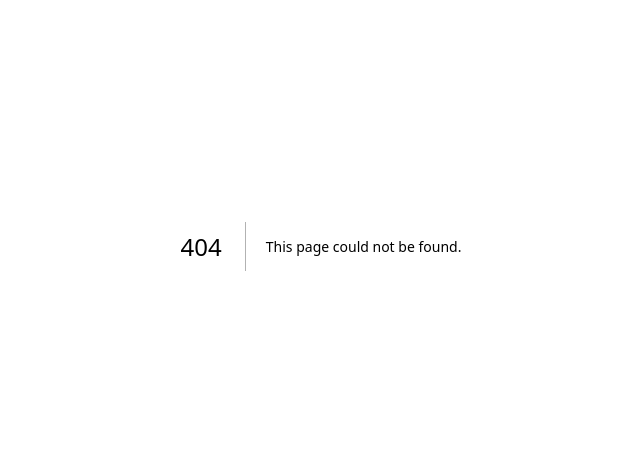
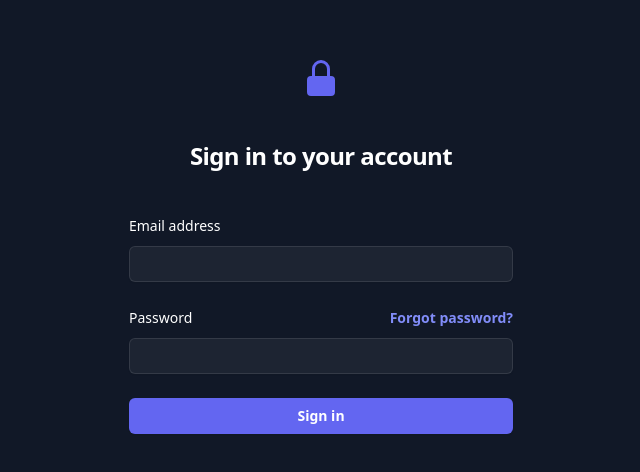
Before and after one commit to wpessers/chirosite-generator, a Next.js app: page /login in a window 1280 px wide. Before the commit this address had no page. Shown: the part 154-626 px from the top of the page, without its empty margins (319-959 px from the left). Built offline with nearby package versions, Linux system fonts and the light colour scheme.

Commit message:
Setup supabase middleware and auth

```diff
--- a/app/globals.css
+++ b/app/globals.css
@@ -2,26 +2,41 @@
 @tailwind components;
 @tailwind utilities;
 
-:root {
-  --foreground-rgb: 0, 0, 0;
-  --background-start-rgb: 214, 219, 220;
-  --background-end-rgb: 255, 255, 255;
-}
+@layer base {
+  :root {
+    --background: 200 20% 98%;
+    --btn-background: 200 10% 91%;
+    --btn-background-hover: 200 10% 89%;
+    --foreground: 200 50% 3%;
+  }
 
-@media (prefers-color-scheme: dark) {
-  :root {
-    --foreground-rgb: 255, 255, 255;
-    --background-start-rgb: 0, 0, 0;
-    --background-end-rgb: 0, 0, 0;
+  @media (prefers-color-scheme: dark) {
+    :root {
+      --background: 200 50% 3%;
+      --btn-background: 200 10% 9%;
+      --btn-background-hover: 200 10% 12%;
+      --foreground: 200 20% 96%;
+    }
   }
 }
 
-body {
-  color: rgb(var(--foreground-rgb));
-  background: linear-gradient(
-      to bottom,
-      transparent,
-      rgb(var(--background-end-rgb))
-    )
-    rgb(var(--background-start-rgb));
+@layer base {
+  * {
+    @apply border-foreground/20;
+  }
 }
+
+.animate-in {
+  animation: animateIn 0.3s ease 0.15s both;
+}
+
+@keyframes animateIn {
+  from {
+    opacity: 0;
+    transform: translateY(10px);
+  }
+  to {
+    opacity: 1;
+    transform: translateY(0);
+  }
+}
--- a/app/layout.tsx
+++ b/app/layout.tsx
@@ -1,10 +1,12 @@
 import type { Metadata } from 'next'
-import { Inter } from 'next/font/google'
 import './globals.css'
 
-const inter = Inter({ subsets: ['latin'] })
+const defaultUrl = process.env.VERCEL_URL
+  ? `https://${process.env.VERCEL_URL}`
+  : 'http://localhost:3000'
 
 export const metadata: Metadata = {
+  metadataBase: new URL(defaultUrl),
   title: 'Create Next App',
   description: 'Generated by create next app',
 }
@@ -15,8 +17,10 @@
   children: React.ReactNode
 }) {
   return (
-    <html lang="en">
-      <body className={inter.className}>{children}</body>
+    <html lang="en" className="h-full bg-gray-900">
+      <body className="h-full">
+        {children}
+      </body>
     </html>
   )
 }
--- /dev/null
+++ b/app/login/page.tsx
@@ -0,0 +1,115 @@
+import { cookies } from 'next/headers'
+import { createClient } from '@/utils/supabase/server'
+import { LockClosedIcon, XCircleIcon } from '@heroicons/react/20/solid'
+import { redirect } from 'next/navigation'
+
+export default function Login({
+  searchParams,
+}: {
+  searchParams: {
+    message: string,
+  }
+}) {
+  const signIn = async (formData: FormData) => {
+    'use server'
+
+    const cookieStore = cookies()
+    const supabase = createClient(cookieStore)
+
+    const email = formData.get('email') as string
+    const password = formData.get('password') as string
+
+    const { error } = await supabase.auth.signInWithPassword({
+      email,
+      password,
+    })
+
+    if (error) {
+      return redirect('/login?message=Could not authenticate user')
+    }
+
+    return redirect('/')
+  }
+
+  return (
+    <>
+      <div className="flex min-h-full flex-1 flex-col justify-center px-6 py-12 lg:px-8">
+        <div className="sm:mx-auto sm:w-full sm:max-w-sm">
+          <LockClosedIcon className="mx-auto h-10 w-10 text-indigo-500"/>
+          <h2 className="mt-10 text-center text-2xl font-bold leading-9 tracking-tight text-white">
+            Sign in to your account
+          </h2>
+        </div>
+
+        <div className="mt-10 sm:mx-auto sm:w-full sm:max-w-sm">
+          <form className="space-y-6" action={signIn} method="POST">
+            <div>
+              <label htmlFor="email" className="block text-sm font-medium leading-6 text-white">
+                Email address
+              </label>
+              <div className="mt-2">
+                <input
+                  id="email"
+                  name="email"
+                  type="email"
+                  autoComplete="email"
+                  required
+                  className="block w-full rounded-md border-0 bg-white/5 py-1.5 text-white shadow-sm ring-1 ring-inset ring-white/10 focus:ring-2 focus:ring-inset focus:ring-indigo-500 sm:text-sm sm:leading-6"
+                />
+              </div>
+            </div>
+
+            <div>
+              <div className="flex items-center justify-between">
+                <label htmlFor="password" className="block text-sm font-medium leading-6 text-white">
+                  Password
+                </label>
+                <div className="text-sm">
+                  <a href="#" className="font-semibold text-indigo-400 hover:text-indigo-300">
+                    Forgot password?
+                  </a>
+                </div>
+              </div>
+              <div className="mt-2">
+                <input
+                  id="password"
+                  name="password"
+                  type="password"
+                  autoComplete="current-password"
+                  required
+                  className="block w-full rounded-md border-0 bg-white/5 py-1.5 text-white shadow-sm ring-1 ring-inset ring-white/10 focus:ring-2 focus:ring-inset focus:ring-indigo-500 sm:text-sm sm:leading-6"
+                />
+              </div>
+            </div>
+
+            <div>
+              <button
+                type="submit"
+                className="flex w-full justify-center rounded-md bg-indigo-500 px-3 py-1.5 text-sm font-semibold leading-6 text-white shadow-sm hover:bg-indigo-400 focus-visible:outline focus-visible:outline-2 focus-visible:outline-offset-2 focus-visible:outline-indigo-500"
+              >
+                Sign in
+              </button>
+            </div>
+            {searchParams?.message && (
+              <div className="rounded-md bg-red-50 p-4">
+                <div className="flex">
+                  <div className="flex-shrink-0">
+                    <XCircleIcon className="h-5 w-5 text-red-400" aria-hidden="true" />
+                  </div>
+                  <div className="ml-3">
+                    <h3 className="text-sm font-medium text-red-800">Something went wrong</h3>
+                    <div className="mt-2 text-sm text-red-700">
+                      <p>
+                        {searchParams.message}
+                      </p>
+                    </div>
+                  </div>
+                </div>
+              </div>
+            )}
+          </form>
+        </div>
+      </div>
+    </>
+  )
+}
--- /dev/null
+++ b/tailwind.config.js
@@ -0,0 +1,20 @@
+/** @type {import('tailwindcss').Config} */
+module.exports = {
+  content: [
+    './app/**/*.{js,ts,jsx,tsx,mdx}',
+    './components/**/*.{js,ts,jsx,tsx,mdx}'
+  ],
+  theme: {
+    extend: {
+      colors: {
+        background: 'hsl(var(--background))',
+        foreground: 'hsl(var(--foreground))',
+        btn: {
+          background: 'hsl(var(--btn-background))',
+          'background-hover': 'hsl(var(--btn-background-hover))'
+        }
+      }
+    }
+  },
+  plugins: [require('@tailwindcss/forms')]
+};
--- a/tailwind.config.ts
+++ /dev/null
@@ -1,20 +0,0 @@
-import type { Config } from 'tailwindcss'
-
-const config: Config = {
-  content: [
-    './pages/**/*.{js,ts,jsx,tsx,mdx}',
-    './components/**/*.{js,ts,jsx,tsx,mdx}',
-    './app/**/*.{js,ts,jsx,tsx,mdx}',
-  ],
-  theme: {
-    extend: {
-      backgroundImage: {
-        'gradient-radial': 'radial-gradient(var(--tw-gradient-stops))',
-        'gradient-conic':
-          'conic-gradient(from 180deg at 50% 50%, var(--tw-gradient-stops))',
-      },
-    },
-  },
-  plugins: [],
-}
-export default config
--- a/tsconfig.json
+++ b/tsconfig.json
@@ -1,14 +1,15 @@
 {
   "compilerOptions": {
-    "target": "es5",
+    "target": "es6",
     "lib": ["dom", "dom.iterable", "esnext"],
     "allowJs": true,
     "skipLibCheck": true,
     "strict": true,
+    "forceConsistentCasingInFileNames": true,
     "noEmit": true,
     "esModuleInterop": true,
     "module": "esnext",
-    "moduleResolution": "bundler",
+    "moduleResolution": "node",
     "resolveJsonModule": true,
     "isolatedModules": true,
     "jsx": "preserve",
--- /dev/null
+++ b/utils/supabase/server.ts
@@ -0,0 +1,22 @@
+import { cookies } from 'next/headers'
+import { createServerClient, type CookieOptions } from '@supabase/ssr'
+
+export const createClient = (cookieStore: ReturnType<typeof cookies>) => {
+  return createServerClient(
+    process.env.NEXT_PUBLIC_SUPABASE_URL!,
+    process.env.NEXT_PUBLIC_SUPABASE_ANON_KEY!,
+    {
+      cookies: {
+        get(name: string) {
+          return cookieStore.get(name)?.value
+        },
+        set(name: string, value: string, options: CookieOptions) {
+          cookieStore.set({ name, value, ...options })
+        },
+        remove(name: string, options: CookieOptions) {
+          cookieStore.set({ name, value: '', ...options })
+        },
+      },
+    }
+  )
+}
```
Also changed, not shown: middleware.ts (added, +9 -0 lines), package.json (+8 -5 lines), utils/supabase/middleware.ts (added, +60 -0 lines), 1 other file (tests, documents, lock files or other folders).
